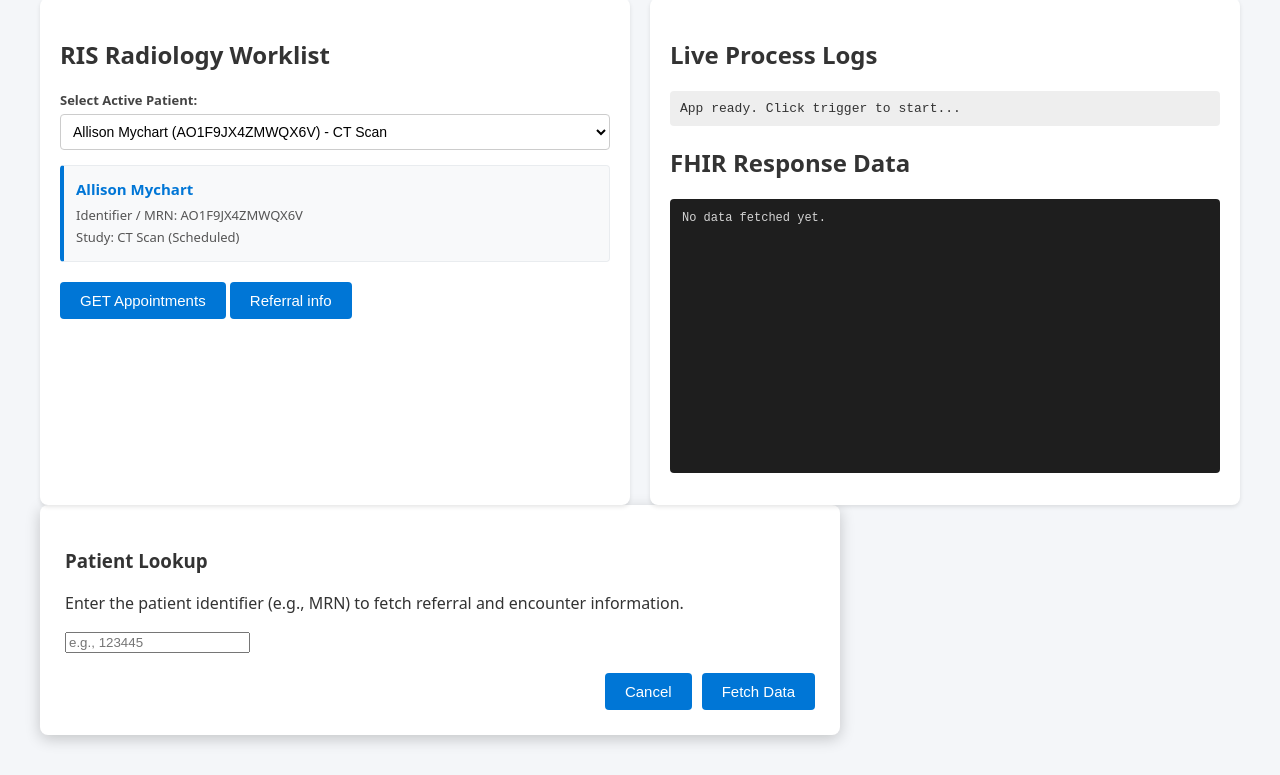
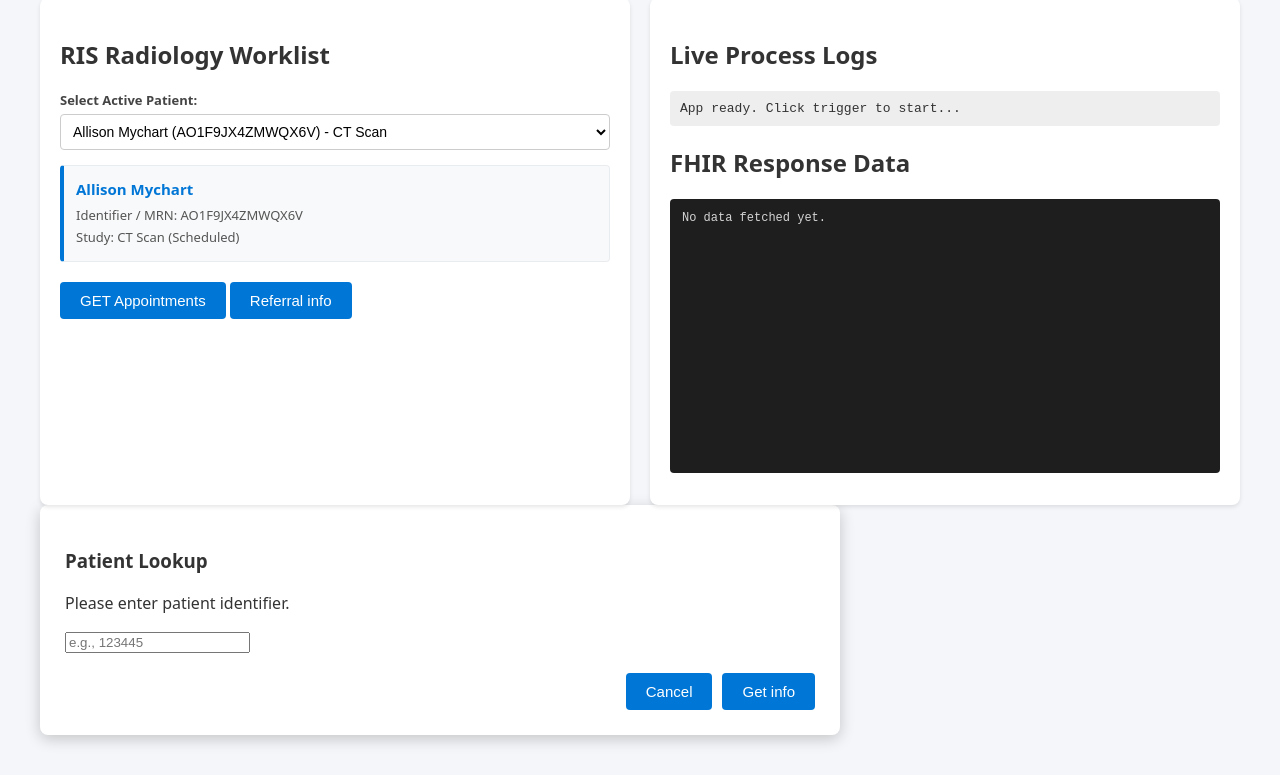
Before and after one commit to gstank01/fhir-standalone-launch, a website: page index.html in a window 1280 px wide. Shown: the part 105-880 px from the top of the page. Drawn offline with Linux system fonts and the light colour scheme.

Commit message:
Update patient lookup modal text and button label

```diff
--- a/index.html
+++ b/index.html
@@ -188,13 +188,13 @@
 <div id="referralModal" class="modal">
     <div class="modal-content">
         <h3>Patient Lookup</h3>
-        <p>Enter the patient identifier (e.g., MRN) to fetch referral and encounter information.</p>
+        <p>Please enter patient identifier.</p>
 
         <input type="text" id="referralPatientIdentifier" placeholder="e.g., 123445" class="modal-input" />
 
         <div class="modal-actions">
             <button id="cancelReferralBtn" class="second-btn">Cancel</button>
-            <button id="startReferralFetchBtn" class="primary-btn">Fetch Data</button>
+            <button id="startReferralFetchBtn" class="primary-btn">Get info</button>
         </div>
     </div>
 </div>
```
